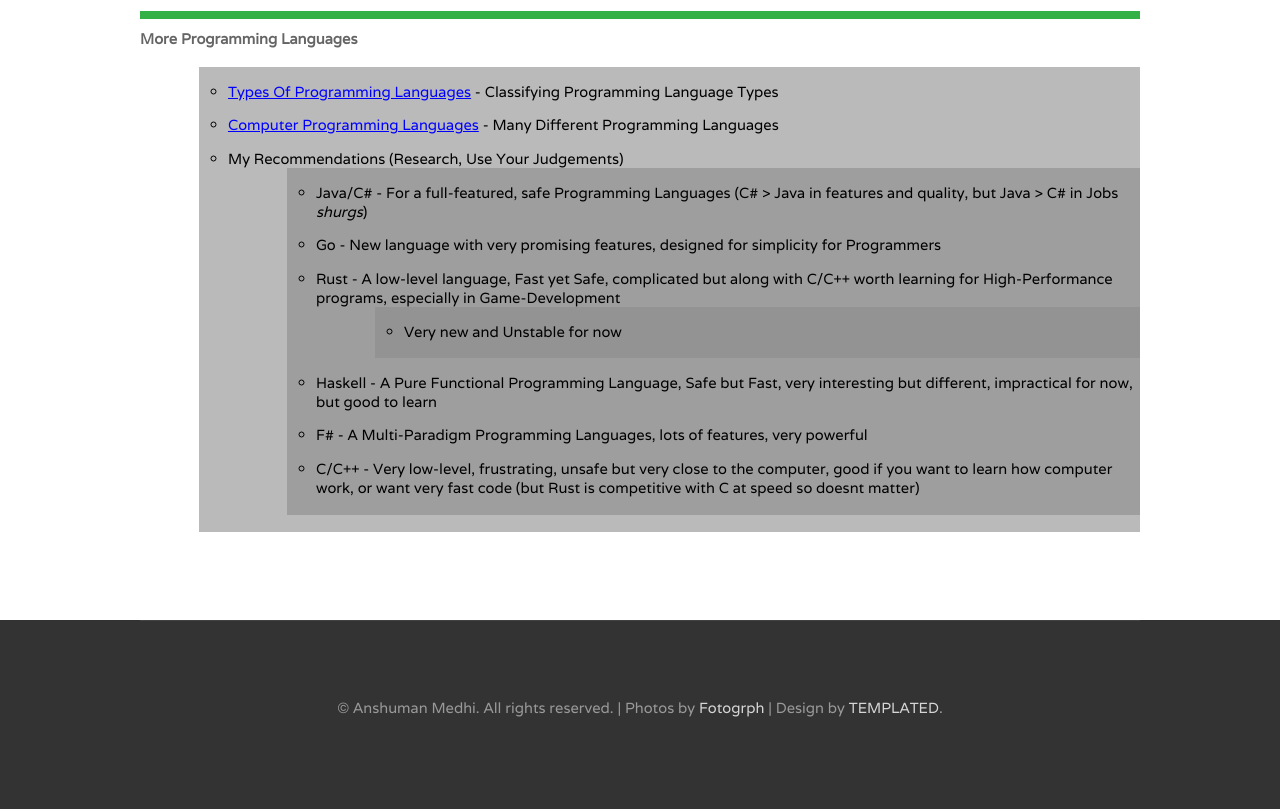
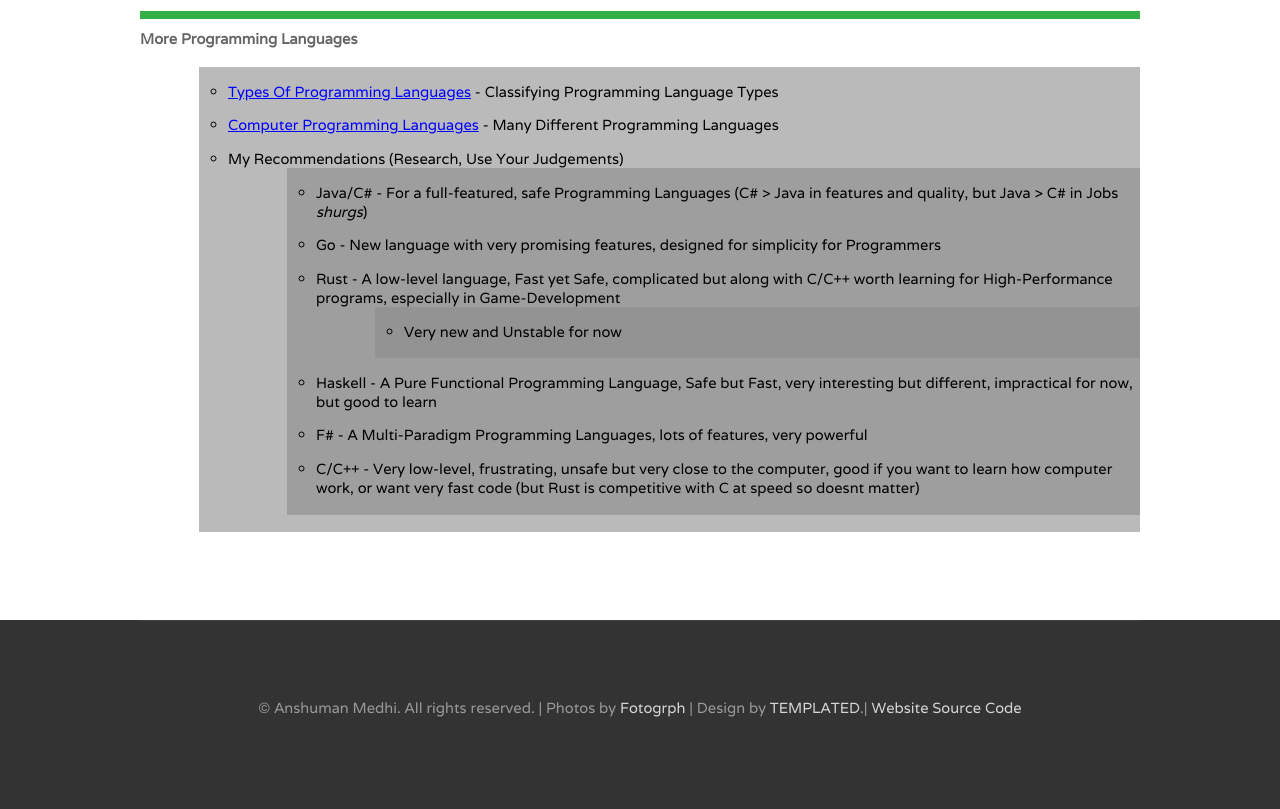
Before and after one commit to AnshumanMedhi/AnshumanMedhi.github.io, a plain HTML site: page Programming/beginners.html in a window 1280 px wide. Shown: the part 3718-4527 px from the top of the page. Drawn offline with Linux system fonts and the light colour scheme.

Commit message:
Website Source Code Link

```diff
--- a/Programming/beginners.html
+++ b/Programming/beginners.html
@@ -185,7 +185,7 @@ Released   : 20140309
         </div>
     </div>
     <div id="copyright" class="container">
-        <p>&copy; Anshuman Medhi. All rights reserved. | Photos by <a href="http://fotogrph.com/">Fotogrph</a> | Design by <a href="http://templated.co" rel="nofollow">TEMPLATED</a>.</p>
+        <p>&copy; Anshuman Medhi. All rights reserved. | Photos by <a href="http://fotogrph.com/">Fotogrph</a> | Design by <a href="http://templated.co" rel="nofollow">TEMPLATED</a>.| <a href="http://www.github.com/anshumanmedhi/anshumanmedhi.github.io">Website Source Code<a></p>
     </div>
 </body>
 
```
Also changed, not shown: Programming/index.html (+1 -1 lines), aboutme.html (+1 -1 lines), index.html (+1 -1 lines), stuffandthings.html (+1 -1 lines).
